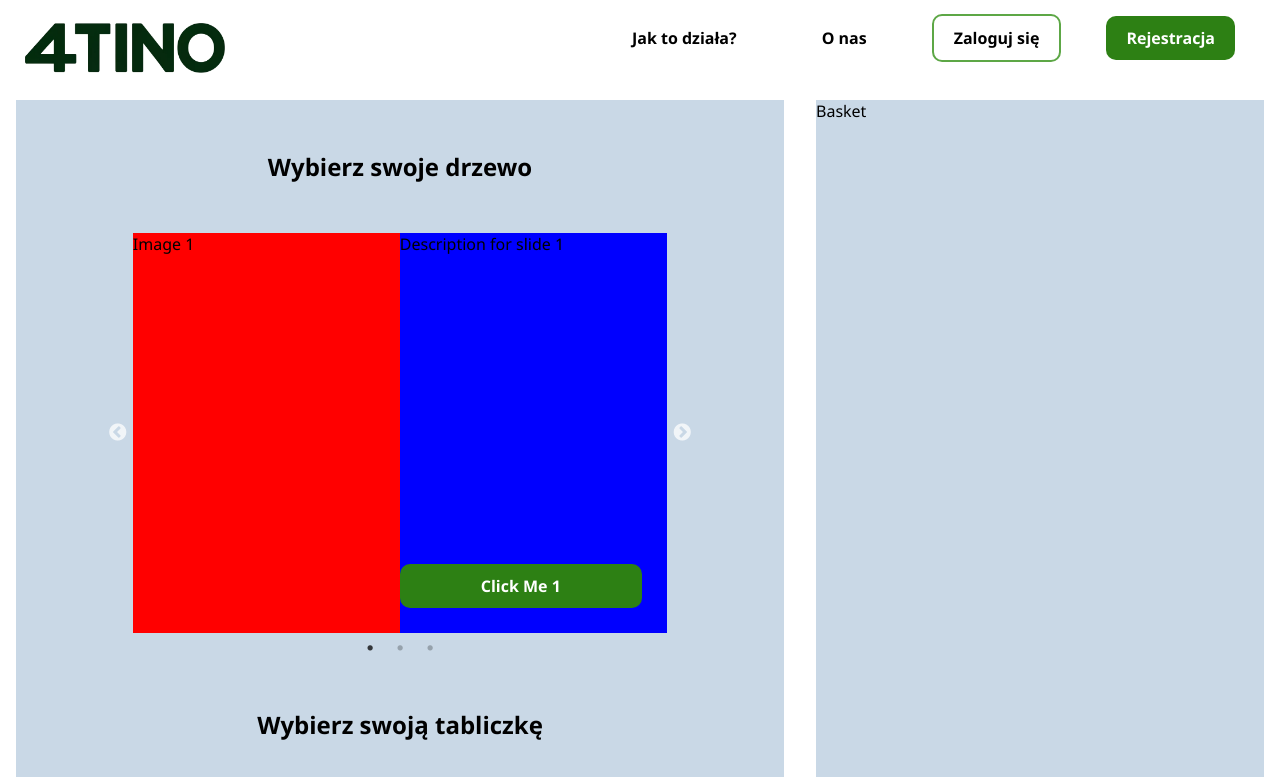
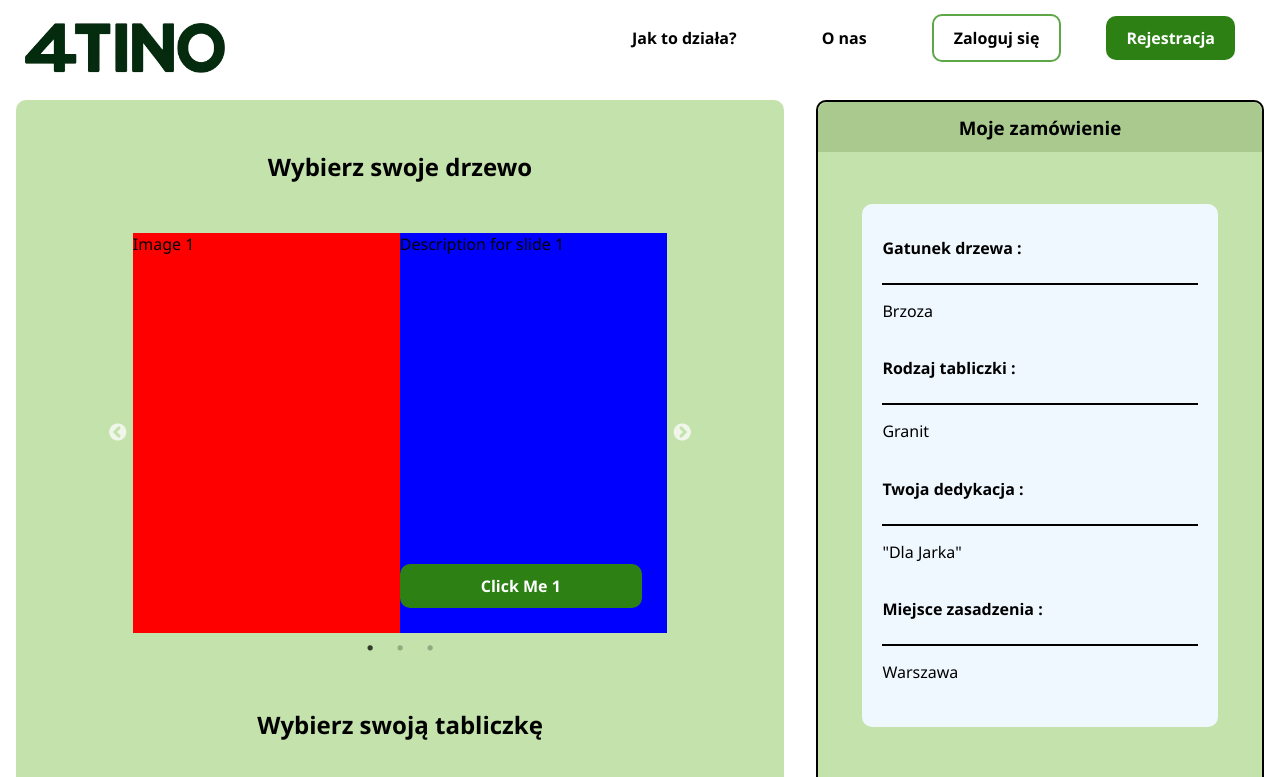
Before and after one commit to infoshareacademy/jfdzr13-team-4tino, a React (Vite) app: page /order in a window 1280 px wide. Shown: the top 777 px of the page. Built offline with nearby package versions, Linux system fonts and the light colour scheme.

Commit message:
Added basket layout + some styles

```diff
--- a/src/components/Order/Basket/Basket.jsx
+++ b/src/components/Order/Basket/Basket.jsx
@@ -2,7 +2,24 @@ import React from "react";
 import styles from "./Basket.module.css";
 
 const Basket = () => {
-  return <div>Basket</div>;
+  return (
+    <div className={styles.basket}>
+      <h3 className={styles.head}>Moje zamówienie</h3>
+      <div className={styles.content}>
+        <h4>Gatunek drzewa :</h4>
+        <p className={styles.extra}>Brzoza</p>
+        <h4>Rodzaj tabliczki :</h4>
+        <p className={styles.extra}>Granit</p>
+        <h4>Twoja dedykacja :</h4>
+        <p className={styles.extra}>"Dla Jarka"</p>
+        <h4>Miejsce zasadzenia :</h4>
+        <p className={styles.extra}>Warszawa</p>
+      </div>
+      {/* ^ tymczasowe zobrazowanie pomysłu, sugestie layoutu mile widziane */}
+      <button>Potwierdź z obowiązkiem zapłaty</button>
+      {/* ^ tutaj przekierowanie do płatności */}
+    </div>
+  );
 };
 
 export default Basket;
--- a/src/components/Order/Basket/Basket.module.css
+++ b/src/components/Order/Basket/Basket.module.css
@@ -0,0 +1,37 @@
+.basket {
+  width: 100%;
+  height: 100%;
+  border-radius: 10px;
+  border: 2px solid black;
+  display: flex;
+  justify-content: space-between;
+  align-items: center;
+  flex-direction: column;
+}
+.head {
+  width: 100%;
+  height: 50px;
+  background-color: rgb(169, 201, 143);
+  display: flex;
+  justify-content: center;
+  align-items: center;
+  border-top-left-radius: 10px;
+  border-top-right-radius: 10px;
+}
+.content {
+  width: 80%;
+  height: 80%;
+  flex: 0 1 70%;
+  background-color: aliceblue;
+  border-radius: 10px;
+  padding: 20px;
+  margin: auto;
+  display: flex;
+  flex-direction: column;
+  justify-content: space-around;
+}
+.extra {
+  border-top: 2px solid black;
+  height: 50px;
+  padding-top: 15px;
+}
--- a/src/components/Order/Order.module.css
+++ b/src/components/Order/Order.module.css
@@ -9,12 +9,14 @@
   display: flex;
   flex-direction: column;
   justify-content: space-around;
-  background-color: rgb(201, 216, 230);
+  background-color: rgb(196, 226, 172);
   gap: 75px;
   padding: 50px;
+  border-radius: 10px;
 }
 .right {
   width: 35%;
   max-height: 750px;
-  background-color: rgb(201, 216, 230);
+  border-radius: 10px;
+  background-color: rgb(196, 226, 172);
 }
--- a/src/components/Order/Trees/Trees.jsx
+++ b/src/components/Order/Trees/Trees.jsx
@@ -35,7 +35,7 @@ function SimpleSlider() {
     slidesToShow: 1,
     slidesToScroll: 1,
     nextArrow: <SampleNextArrow />,
-    prevArrow: <SamplePrevArrow />
+    prevArrow: <SamplePrevArrow />,
   };
   return (
     <div className={styles.carousel}>
```
